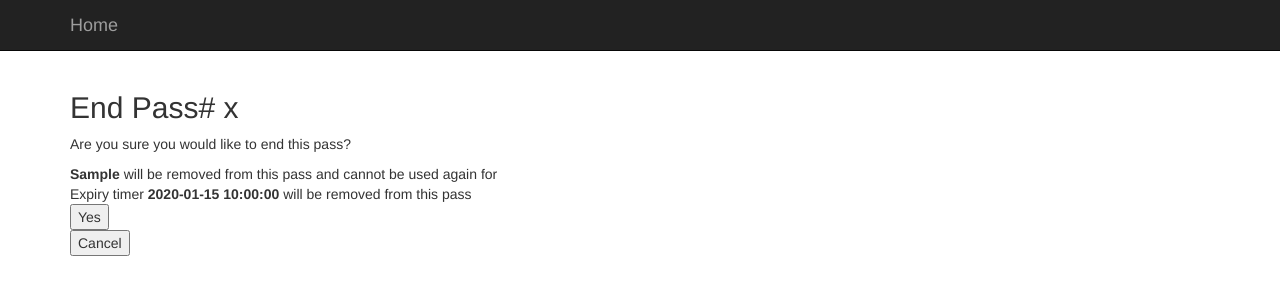
After one commit to jamiegill/visitor_pass, a Flask app: page /passes/1/cust_end_pass in a window 1280 px wide. The commit adds this page. Shown: the top 300 px of the page. Run offline with Flask 2, Linux system fonts and the light colour scheme; tables that the repository leaves empty hold one stand-in row (values such as "Sample post"); some libraries are stand-ins or nearby versions.

Commit message:
customer portal section added, license feature added

```diff
--- a/visitor_pass/filters.py
+++ b/visitor_pass/filters.py
@@ -1,3 +1,9 @@
 from . import app
 from flask import Markup
 import mistune as md
+
+@app.template_filter()
+def dateformat(date, format):
+    if not date:
+        return None
+    return date.strftime(format)
--- a/visitor_pass/templates/add_pass.html
+++ b/visitor_pass/templates/add_pass.html
@@ -6,7 +6,7 @@
     Add New Pass
 </h1>
 <h2>
-    {{ building.name }} license availability: {{ building.used_licenses }} / {{ building.total_licenses }}
+    {{ building.name }} license availability: {{ building.used_licenses - 1 }} / {{ building.total_licenses }}
 </h2>
 
 <p>
--- /dev/null
+++ b/visitor_pass/templates/cust_end_pass.html
@@ -0,0 +1,24 @@
+{% import "macros.html" as macros %}
+{% extends "base.html" %}
+
+{% block content %}
+<h2>
+    End Pass# {{ pass_data.pass_id }}
+</h2>
+
+<p>
+    Are you sure you would like to end this pass?
+</p>
+<b>{{ pass_data.license_plate }}</b> will be removed from this pass and cannot be used again for <br>
+Expiry timer <b>{{ pass_data.plate_expire }}</b> will be removed from this pass<br>
+
+
+<form role="form" method="POST">
+    <button type="submit" class="button_align">Yes</button>
+</form>
+<form action="{{ url_for('customer_pass_get', user_id=pass_user_id) }}">
+    <button type="submit" class="button_align">Cancel</button>
+</form>
+
+
+{% endblock %}
--- a/visitor_pass/templates/cust_portal.html
+++ b/visitor_pass/templates/cust_portal.html
@@ -2,8 +2,10 @@
 {% extends "base.html" %}
 {% block content %}
 
+
 {% for pass in passes %}
-{{ macros.render_entry(pass) }}
+Building: {{ building.name }}
+{{ macros.customer_entry(pass) }}
 {% endfor %}
 
 {% endblock %}
--- a/visitor_pass/templates/macros.html
+++ b/visitor_pass/templates/macros.html
@@ -3,10 +3,36 @@
     <div class="col-md-10">
         Pass#: {{ pass.pass_id }} <br>
         License Plate#: {{ pass.license_plate }} <br>
-        Expires: {{ pass.expire }} <br><br>
+        Expires: {{ pass.plate_expire | dateformat("%c") }} <br><br>
         <form action="{{ url_for('delete_pass_get', pass_id=pass.id) }}">
             <button type="submit" class="button_align">Delete</button>
         </form>
     </div>
 </div>
 {% endmacro %}
+
+{% macro customer_entry(pass) %}
+<div class="row cust_portal">
+    <div class="col-md-10">
+        {% if pass.license_plate == None %}
+        <h2> Parking pass# {{ pass.pass_id }} </h2>
+        Pass currently not being used, please click "Use Pass":
+        <form action="{{ url_for('customer_use_pass_get', pass_id=pass.id) }}">
+            <button type="submit" class="button_align">Use Pass</button>
+        </form>
+
+        {% else %}
+        <h2> Parking pass# {{ pass.pass_id }} </h2>
+        Currently assigned to license plate <b>{{ pass.license_plate }}</b><br>
+        Expires <b>{{ pass.plate_expire | dateformat("%c") }}</b>
+
+
+        <form action="{{ url_for('customer_end_pass_get', pass_id=pass.id) }}">
+            <button type="submit" class="button_align">End Pass</button>
+        </form>
+
+        {% endif %}
+
+    </div>
+</div>
+{% endmacro %}
--- a/visitor_pass/views.py
+++ b/visitor_pass/views.py
@@ -5,17 +5,34 @@ import datetime
 from . import app
 from .database import session, Pass, Building, User
 
+def plate_datetime(passes):
+    # See if timestamp has expired
+    curr_time=datetime.datetime.now()
+    for record in passes:
+        record_id = record.id
+        record = record.plate_expire
+        if record == None:
+            pass
+        elif curr_time > record:
+            pass_record = session.query(Pass).filter(Pass.id == record_id).first()
+            pass_record.plate_expire = None
+            pass_record.license_plate = None
+            session.add(pass_record)
+            session.commit()
+
 @app.route("/")
 @app.route("/passes/<int:building_id>")
 def get_passes(building_id):
     """ List of passes for a building """
 
     passes = session.query(Pass)
-    passes = passes.order_by(Pass.id.desc())
+    passes = passes.order_by(Pass.plate_expire.asc())
     passes = passes.filter(Pass.building_id == building_id)
 
     # find building details
     building = session.query(Building).filter(Building.id == building_id).first()
+
+    plate_datetime(passes)
 
     return render_template("view_passes.html",
     passes=passes,
@@ -26,6 +43,11 @@ def get_passes(building_id):
 def add_pass_get(building_id):
     building = session.query(Building)
     building = building.filter(Building.id == building_id).first()
+    total_licenses = building.total_licenses
+    used_licenses = building.used_licenses
+    if used_licenses > total_licenses:
+        return redirect(url_for("get_passes", building_id=building_id))
+
     return render_template("add_pass.html",
     building=building
     )
@@ -117,11 +139,73 @@ def delete_pass_post(pass_id):
 
     return redirect(url_for("get_passes", building_id=building_id))
 
-#@app.route("/passes/cust_portal")
-#def customer_edit():
-#
-#    passes = session.query(Pass)
-#    passes = passes.order_by(Pass.id.desc())
-#
-#    return render_template("cust_portal",
-#    passes = passes)
+@app.route("/passes/<int:user_id>/cust_portal", methods=["GET"])
+def customer_pass_get(user_id):
+
+    """ List of passes for a user """
+    passes = session.query(Pass).filter(Pass.resident_id == user_id).all()
+
+    plate_datetime(passes)
+
+    # find building details
+    building_id = session.query(User).filter(User.id == user_id).first().building_id
+    building = session.query(Building).filter(Building.id == building_id).first()
+
+    return render_template("cust_portal.html",
+    passes=passes,
+    building=building
+    )
+
+@app.route("/passes/<int:pass_id>/cust_use_pass", methods=["GET"])
+def customer_use_pass_get(pass_id):
+    # Get info about this pass
+    pass_data = session.query(Pass).filter(Pass.id == pass_id).first()
+
+    # Get info about this pass' user
+    pass_user_id = pass_data.resident_id
+
+    return render_template("cust_use_pass.html",
+    pass_data=pass_data,
+    pass_user_id=pass_user_id
+    )
+
+@app.route("/passes/<int:pass_id>/cust_use_pass", methods=["POST"])
+def customer_use_pass_post(pass_id):
+    # update license plate and license plate expiry
+    pass_data = session.query(Pass).filter(Pass.id == pass_id).first()
+    pass_data.license_plate = request.form["license_plate"]
+    pass_data.plate_expire = datetime.datetime.now() + datetime.timedelta(minutes = pass_data.maxtime)
+    session.add(pass_data)
+    session.commit()
+
+    # Get info about this pass' user
+    pass_user_id = pass_data.resident_id
+
+    return redirect(url_for("customer_pass_get", user_id=pass_user_id))
+
+@app.route("/passes/<int:pass_id>/cust_end_pass", methods=["GET"])
+def customer_end_pass_get(pass_id):
+    # Get info about this pass
+    pass_data = session.query(Pass).filter(Pass.id == pass_id).first()
+
+    # Get info about this pass' user
+    pass_user_id = pass_data.resident_id
+
+    return render_template("cust_end_pass.html",
+    pass_data=pass_data,
+    pass_user_id=pass_user_id
+    )
+
+@app.route("/passes/<int:pass_id>/cust_end_pass", methods=["POST"])
+def customer_end_pass_post(pass_id):
+    # Get info about this pass
+    pass_data = session.query(Pass).filter(Pass.id == pass_id).first()
+    pass_data.license_plate = None
+    pass_data.plate_expire = None
+    session.add(pass_data)
+    session.commit()
+
+    # Get info about this pass' user
+    pass_user_id = pass_data.resident_id
+
+    return redirect(url_for("customer_pass_get", user_id=pass_id))
```
Also changed, not shown: visitor_pass/templates/cust_use_pass.html (added, +25 -0 lines).
